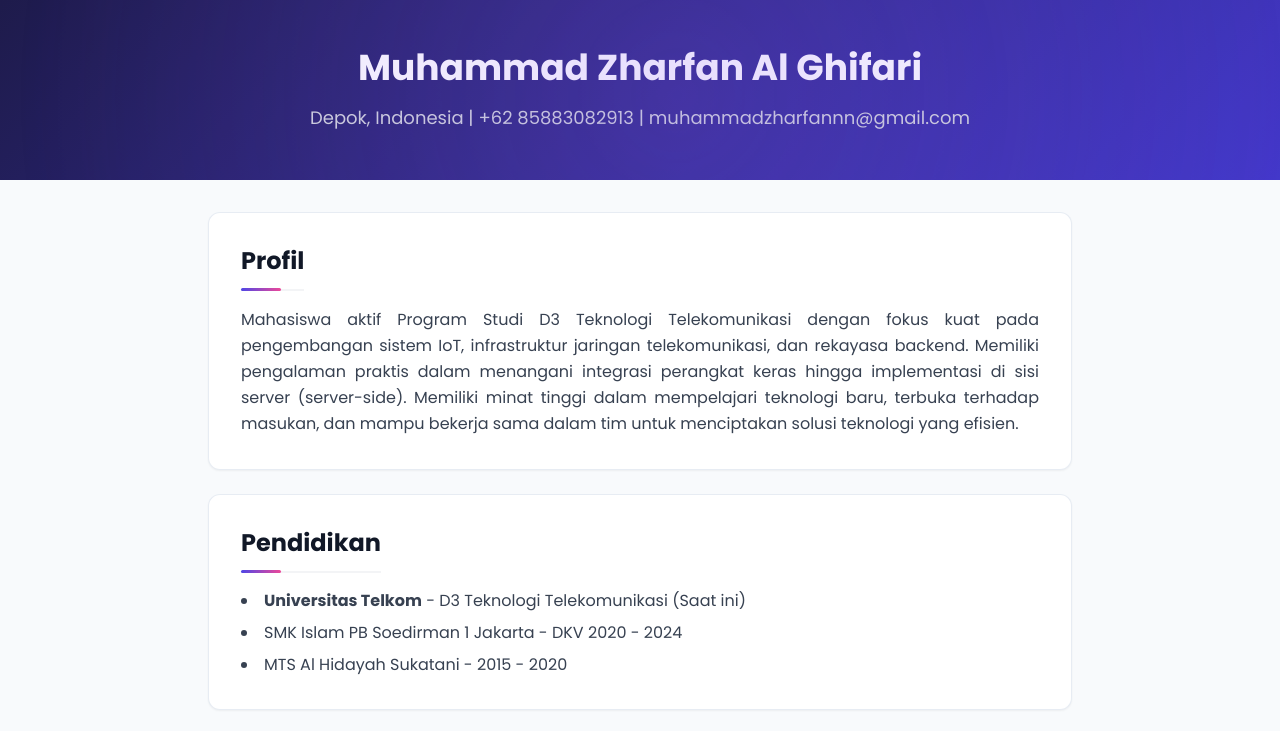
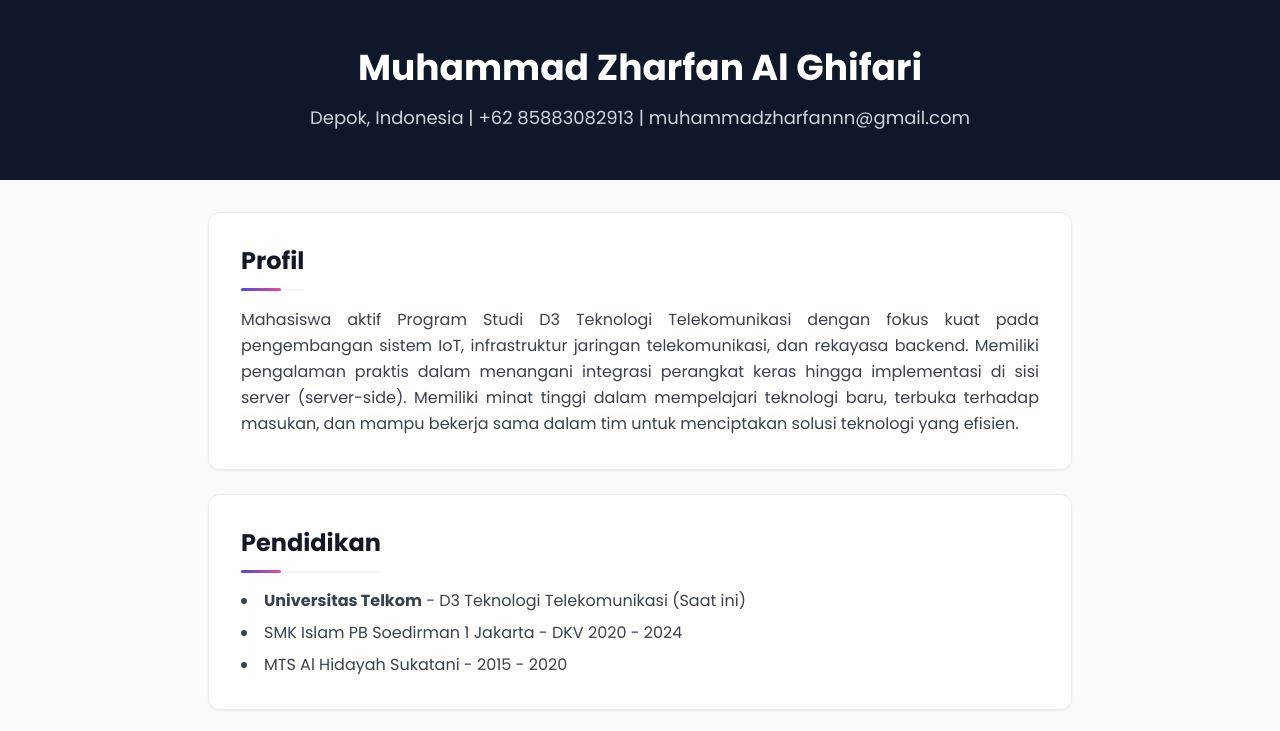
Before and after one commit to alghiajah/cvzharfan, a plain HTML site: page index.html in a window 1280 px wide. Shown: the top 731 px of the page. Drawn offline with nearby package versions, Linux system fonts and the light colour scheme.

Commit message:
Update index.html

```diff
--- a/index.html
+++ b/index.html
@@ -9,7 +9,7 @@
 </head>
 <body class="text-gray-800">
 
-    <header class="cv-header text-white text-center py-12 px-4">
+    <header class="bg-[#0f172a] text-white text-center py-12 px-4">
         <h1 class="text-4xl font-bold mb-4">Muhammad Zharfan Al Ghifari</h1>
         <p class="text-lg text-gray-300">
             Depok, Indonesia | +62 85883082913 | muhammadzharfannn@gmail.com</p>
```
